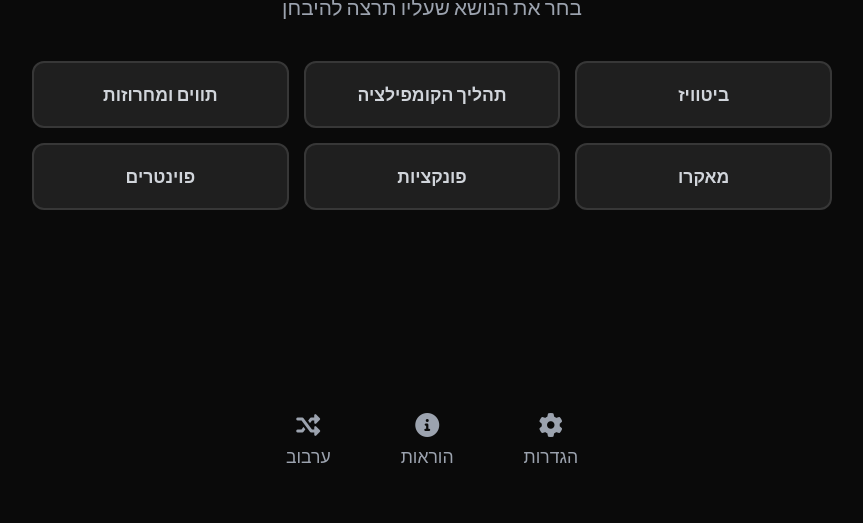
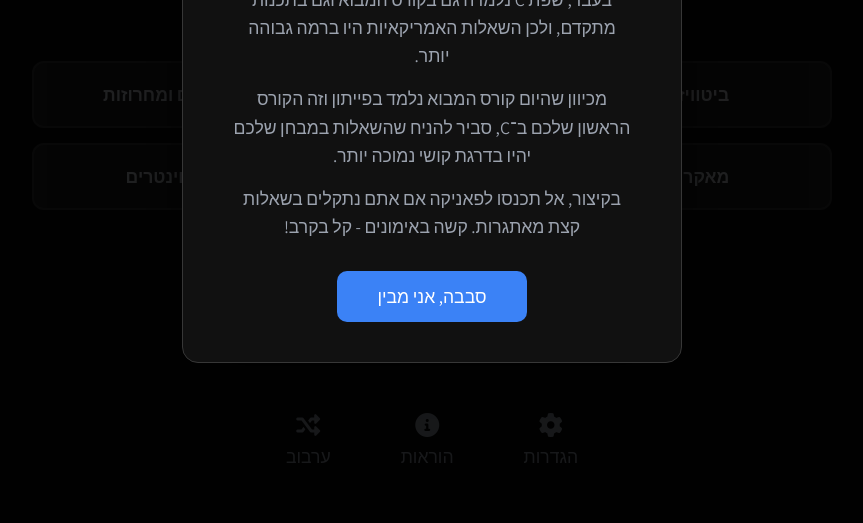
Before and after one commit to Niv20/C-Programming-Quiz, a plain HTML site: page index.html in a window 1280 px wide. Shown: the part 277-800 px from the top of the page, without its empty margins (208-1071 px from the left). Drawn offline with nearby package versions, Linux system fonts and the light colour scheme; a small style sheet from the web is missing.

Commit message:
Add welcome popup for first-time visitors
Introduced a welcome popup overlay to inform users about the exam question difficulty, shown only if not previously acknowledged. Updated index.html to include the popup markup, script.js to handle popup logic and persistence, and style.css for popup styling.

```diff
--- a/index.html
+++ b/index.html
@@ -5,7 +5,7 @@
 אם כבר הגעת לכאן, אז כאן נמצאים כל הסודות הכמוסים שלי:
 https://youtu.be/xvFZjo5PgG0?si=PdBIJqsP02JuKpO2
 -->
-<!DOCTYPE html>
+<!doctype html>
 <html lang="he" dir="rtl">
   <head>
     <meta charset="UTF-8" />
@@ -72,9 +72,30 @@ https://youtu.be/xvFZjo5PgG0?si=PdBIJqsP02JuKpO2
       <p>אתה לא באמת מצפה לראות משהו כשהמסך כל כך קטן, נכון?</p>
     </div>
 
+    <div id="welcomePopupOverlay" class="welcome-popup-overlay">
+      <div class="welcome-popup">
+        <h2 class="welcome-popup-title">שימו לב!</h2>
+        <p class="welcome-popup-text">
+          בעבר, שפת C נלמדה גם בקורס המבוא וגם בתכנות מתקדם, ולכן השאלות
+          האמריקאיות היו ברמה גבוהה יותר.
+        </p>
+        <p class="welcome-popup-text">
+          מכיוון שהיום קורס המבוא נלמד בפייתון וזה הקורס הראשון שלכם ב־C, סביר
+          להניח שהשאלות במבחן שלכם יהיו בדרגת קושי נמוכה יותר.
+        </p>
+        <p class="welcome-popup-text">
+          בקיצור, אל תכנסו לפאניקה אם אתם נתקלים בשאלות קצת מאתגרות. קשה
+          באימונים - קל בקרב!
+        </p>
+        <button id="welcomePopupBtn" class="welcome-popup-btn">
+          סבבה, אני מבין
+        </button>
+      </div>
+    </div>
+
     <div class="welcome-screen" id="welcomeScreen">
       <div class="welcome-main-content">
-        <h1 class="welcome-title">מאגר שאלות אמריקאיות</h1>
+        <h1 class="welcome-title">שאלות אמריקאיות ממבחני עבר</h1>
         <p class="welcome-subtitle">בחר את הנושא שעליו תרצה להיבחן</p>
         <div class="topic-container" id="topicContainer"></div>
       </div>
--- a/script.js
+++ b/script.js
@@ -116,10 +116,42 @@ function initializeApp() {
   }
   document.addEventListener("click", handleGlobalClick);
 
+  // Show welcome popup if not already acknowledged
+  initWelcomePopup();
+
   loadSettings();
   buildPanels(); // Renamed and refactored
   initializeWelcomeScreen();
   setupScrollListeners();
+}
+
+function initWelcomePopup() {
+  const popupAcknowledged = localStorage.getItem("welcomePopupAcknowledged");
+  const overlay = document.getElementById("welcomePopupOverlay");
+  const btn = document.getElementById("welcomePopupBtn");
+
+  if (!popupAcknowledged) {
+    overlay.classList.add("show");
+
+    // Only close on button click
+    btn.addEventListener("click", () => {
+      localStorage.setItem("welcomePopupAcknowledged", "true");
+      overlay.classList.remove("show");
+    });
+
+    // Prevent closing by clicking outside
+    overlay.addEventListener("click", (e) => {
+      e.stopPropagation();
+    });
+
+    // Prevent Enter key from closing
+    document.addEventListener("keydown", (e) => {
+      if (overlay.classList.contains("show") && e.key === "Enter") {
+        e.preventDefault();
+        e.stopPropagation();
+      }
+    });
+  }
 }
 
 function saveSettings() {
@@ -220,7 +252,7 @@ function createPythonConfetti(e) {
           duration: duration,
           easing: "cubic-bezier(0.1, 0.9, 0.2, 1)",
           fill: "forwards",
-        }
+        },
       );
 
       // Remove the icon from the DOM after the animation completes
@@ -320,7 +352,7 @@ function buildSettingsPanel() {
     </div>`;
 
   panel.innerHTML = [paletteHTML, timerHTML, amountHTML, musicSettingHTML].join(
-    "<hr>"
+    "<hr>",
   );
 
   container.appendChild(panel);
@@ -332,7 +364,7 @@ function buildSettingsPanel() {
 
   document.querySelectorAll(".amount-option").forEach((btn) => {
     btn.addEventListener("click", () =>
-      setQuestionAmount(btn.dataset.amount, btn)
+      setQuestionAmount(btn.dataset.amount, btn),
     );
   });
 
@@ -541,14 +573,14 @@ function setupScrollListeners() {
   // Vertical scroll for quiz card
   if (quizContent) {
     quizContent.addEventListener("scroll", () =>
-      handleScroll(quizContent, document.getElementById("quizCard"))
+      handleScroll(quizContent, document.getElementById("quizCard")),
     );
   }
 
   // Vertical scroll for code card
   if (codeBlockEl) {
     codeBlockEl.addEventListener("scroll", () =>
-      handleScroll(codeBlockEl, document.getElementById("codeCard"))
+      handleScroll(codeBlockEl, document.getElementById("codeCard")),
     );
   }
 }
@@ -837,19 +869,19 @@ function setupHighlightListeners() {
 
     slot.addEventListener("mouseenter", () => {
       const answerSlots = document.querySelectorAll(
-        `.answer-slot[data-slot-id="${slotId}"]`
+        `.answer-slot[data-slot-id="${slotId}"]`,
       );
       answerSlots.forEach((answerSlot) =>
-        answerSlot.classList.add("highlight")
+        answerSlot.classList.add("highlight"),
       );
     });
 
     slot.addEventListener("mouseleave", () => {
       const answerSlots = document.querySelectorAll(
-        `.answer-slot[data-slot-id="${slotId}"]`
+        `.answer-slot[data-slot-id="${slotId}"]`,
       );
       answerSlots.forEach((answerSlot) =>
-        answerSlot.classList.remove("highlight")
+        answerSlot.classList.remove("highlight"),
       );
     });
   });
@@ -861,7 +893,7 @@ function setupHighlightListeners() {
 
     slot.addEventListener("mouseenter", () => {
       const codeSlot = document.querySelector(
-        `.code-slot[data-slot-id="${slotId}"]`
+        `.code-slot[data-slot-id="${slotId}"]`,
       );
       if (codeSlot) {
         codeSlot.classList.add("highlight");
@@ -870,7 +902,7 @@ function setupHighlightListeners() {
 
     slot.addEventListener("mouseleave", () => {
       const codeSlot = document.querySelector(
-        `.code-slot[data-slot-id="${slotId}"]`
+        `.code-slot[data-slot-id="${slotId}"]`,
       );
       if (codeSlot) {
         codeSlot.classList.remove("highlight");
@@ -905,7 +937,7 @@ function formatText(text) {
       const placeholder = `__SLOT_PLACEHOLDER_${placeholderIndex++}__`;
       slotPlaceholders.set(placeholder, slotHTML);
       return placeholder;
-    }
+    },
   );
 
   processedText = processedText
@@ -930,13 +962,13 @@ function loadQuestion() {
     quizCard.classList.remove(
       "is-scrollable",
       "has-scrolled",
-      "scrolled-to-end"
+      "scrolled-to-end",
     );
   if (codeCard)
     codeCard.classList.remove(
       "is-scrollable",
       "has-scrolled",
-      "scrolled-to-end"
+      "scrolled-to-end",
     );
 
   return new Promise((resolve) => {
@@ -971,12 +1003,12 @@ function loadQuestion() {
             const placeholder = `SLOT_PLACEHOLDER_${placeholderCounter++}_END`;
             placeholderMap.set(placeholder, slotId);
             return placeholder;
-          }
+          },
         );
         const highlighted = Prism.highlight(
           codeWithPlaceholders,
           Prism.languages.c,
-          "c"
+          "c",
         );
         let finalHTML = highlighted;
         placeholderMap.forEach((slotId, placeholder) => {
@@ -1002,7 +1034,7 @@ function loadQuestion() {
       }
 
       document.getElementById("questionTitle").innerHTML = formatText(
-        question.question
+        question.question,
       );
 
       const answersContainer = document.getElementById("answersContainer");
@@ -1013,7 +1045,7 @@ function loadQuestion() {
         if (isLtrText(answer)) option.classList.add("ltr-answer");
         option.setAttribute("data-answer", index);
         option.innerHTML = `<span class="answer-text">${formatText(
-          answer
+          answer,
         )}</span>`;
         option.addEventListener("click", () => selectAnswer(index));
         answersContainer.appendChild(option);
@@ -1122,7 +1154,7 @@ function checkAnswer() {
     () => {
       nextBtn.classList.remove("button-pop");
     },
-    { once: true }
+    { once: true },
   );
 }
 function selectAnswer(index) {
@@ -1180,11 +1212,11 @@ async function loadAndStartMixedQuiz(numQuestions) {
 
   try {
     const allFiles = quizTopics.flatMap((topic) =>
-      topic.difficulties ? topic.difficulties.map((d) => d.file) : topic.file
+      topic.difficulties ? topic.difficulties.map((d) => d.file) : topic.file,
     );
 
     const allQuestionArrays = await Promise.all(
-      allFiles.map((file) => fetchQuizData(file))
+      allFiles.map((file) => fetchQuizData(file)),
     );
 
     let allQuestions = allQuestionArrays.flat();
@@ -1193,7 +1225,7 @@ async function loadAndStartMixedQuiz(numQuestions) {
 
     if (selectedQuestions.length < numQuestions) {
       alert(
-        `שימו לב: נמצאו רק ${selectedQuestions.length} שאלות מתוך ה-${numQuestions} שביקשתם.`
+        `שימו לב: נמצאו רק ${selectedQuestions.length} שאלות מתוך ה-${numQuestions} שביקשתם.`,
       );
     }
     if (selectedQuestions.length === 0) {
--- a/style.css
+++ b/style.css
@@ -88,6 +88,68 @@ body {
   text-align: center;
   padding: 20px;
 }
+
+/* Welcome Popup */
+.welcome-popup-overlay {
+  display: none;
+  position: fixed;
+  top: 0;
+  left: 0;
+  width: 100%;
+  height: 100%;
+  background: rgba(0, 0, 0, 0.85);
+  z-index: 100000;
+  justify-content: center;
+  align-items: center;
+}
+
+.welcome-popup-overlay.show {
+  display: flex;
+}
+
+.welcome-popup {
+  background: var(--card-background);
+  border: 1px solid var(--border-color);
+  border-radius: 16px;
+  padding: 40px 50px;
+  max-width: 500px;
+  text-align: center;
+  box-shadow: 0 20px 60px rgba(0, 0, 0, 0.5);
+}
+
+.welcome-popup-title {
+  font-size: 2rem;
+  color: var(--primary-color);
+  margin-bottom: 20px;
+}
+
+.welcome-popup-text {
+  font-size: 1.1rem;
+  color: var(--text-secondary);
+  margin-bottom: 15px;
+  line-height: 1.6;
+}
+
+.welcome-popup-text:last-of-type {
+  margin-bottom: 30px;
+}
+
+.welcome-popup-btn {
+  background: var(--primary-color);
+  color: var(--text-primary);
+  border: none;
+  padding: 14px 40px;
+  font-size: 1.1rem;
+  font-family: inherit;
+  border-radius: 10px;
+  cursor: pointer;
+  transition: all 0.3s ease;
+}
+
+.welcome-popup-btn:hover {
+  background: var(--primary-color-light);
+  transform: translateY(-2px);
+}
 #pleaseEnlargeScreen i,
 #mobileBlocker i {
   font-size: 4rem;
@@ -140,7 +202,9 @@ body {
   justify-content: center;
   align-items: center;
   z-index: 1000;
-  transition: opacity 0.5s ease, visibility 0.5s ease;
+  transition:
+    opacity 0.5s ease,
+    visibility 0.5s ease;
   opacity: 0;
   visibility: hidden;
   display: none;
@@ -219,12 +283,17 @@ body {
   cursor: pointer;
   padding: 15px 25px;
   border-radius: 8px;
-  transition: color 0.2s ease, background-color 0.2s ease;
+  transition:
+    color 0.2s ease,
+    background-color 0.2s ease;
   display: flex;
   flex-direction: column;
   align-items: center;
   gap: 8px;
-  transition: color 0.2s ease, background-color 0.2s ease, transform 0.2s ease; /* הוסף transform */
+  transition:
+    color 0.2s ease,
+    background-color 0.2s ease,
+    transform 0.2s ease; /* הוסף transform */
 }
 
 .footer-btn:hover {
@@ -560,7 +629,9 @@ input:checked + .slider:before {
   margin: 0 auto;
   height: auto;
   max-height: min(750px, calc(100vh - 80px)) !important;
-  transition: opacity 0.3s ease-out, transform 0.3s ease-out;
+  transition:
+    opacity 0.3s ease-out,
+    transform 0.3s ease-out;
 }
 
 .quiz-layout-grid.fade-out {
@@ -601,7 +672,9 @@ input:checked + .slider:before {
   display: flex;
   flex-direction: column;
   position: relative;
-  transition: height 0.4s ease, max-height 0.4s ease;
+  transition:
+    height 0.4s ease,
+    max-height 0.4s ease;
 }
 .quiz-card {
   width: 100%;
@@ -962,7 +1035,10 @@ input:checked + .slider:before {
   line-height: 1.6;
   opacity: 0;
   visibility: hidden;
-  transition: opacity 0.3s ease, transform 0.2s ease, visibility 0.3s;
+  transition:
+    opacity 0.3s ease,
+    transform 0.2s ease,
+    visibility 0.3s;
   pointer-events: none;
   box-shadow: 0px -5px 25px var(--shadow-color);
   overflow-wrap: break-word;
@@ -1173,7 +1249,9 @@ input:checked + .slider:before {
   white-space: nowrap;
   opacity: 0;
   visibility: hidden;
-  transition: opacity 0.3s ease, visibility 0.3s ease;
+  transition:
+    opacity 0.3s ease,
+    visibility 0.3s ease;
 }
 #timerOutMessage.visible {
   opacity: 1;
@@ -1340,7 +1418,8 @@ input:checked + .slider:before {
   opacity: 1;
   filter: drop-shadow(0 5px 15px var(--border-tertiary));
   transform: translate(-40%, -40%) scale(1);
-  transition: transform 0.3s cubic-bezier(0.18, 0.89, 0.32, 1.28),
+  transition:
+    transform 0.3s cubic-bezier(0.18, 0.89, 0.32, 1.28),
     opacity 0.2s ease-out;
 }
 
@@ -1356,7 +1435,9 @@ input:checked + .slider:before {
   opacity: 0;
   transform: scale(0);
   transform-origin: center center;
-  transition: transform 0.4s cubic-bezier(0.5, 0, 0.5, 1), opacity 0.4s ease;
+  transition:
+    transform 0.4s cubic-bezier(0.5, 0, 0.5, 1),
+    opacity 0.4s ease;
 }
 
 #bg-icon-left {
```
